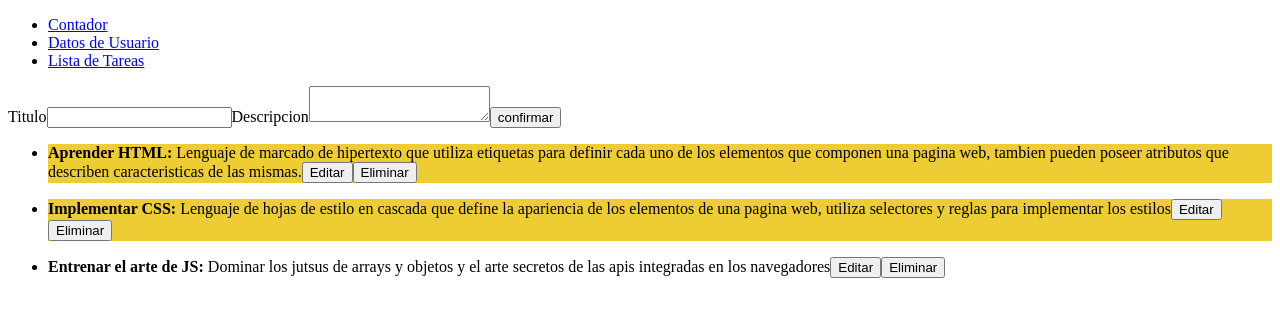
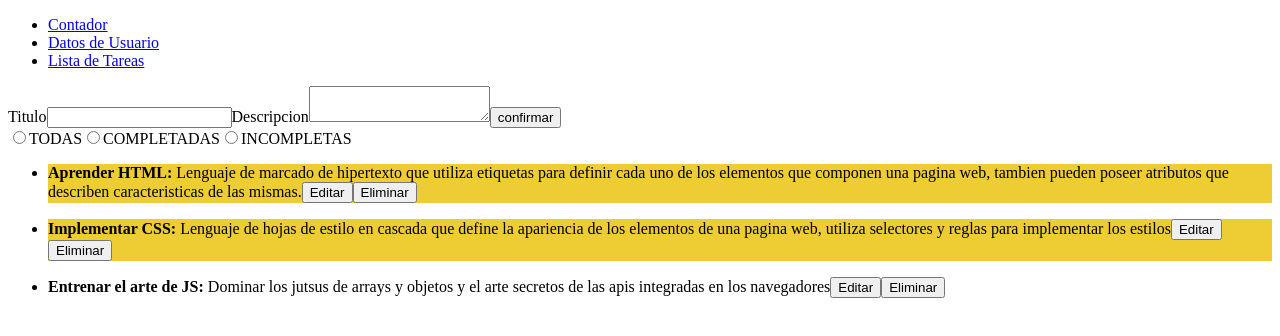
Before and after one commit to fpescar-lxv14/reactjs, a React (Vite) app: page /todos in a window 1280 px wide. Shown: the top 336 px of the page. Built offline with nearby package versions, Linux system fonts and the light colour scheme.

Commit message:
corregir e implementar filtro de tareas

```diff
--- a/src/components/Todos/TodoFilter.jsx
+++ b/src/components/Todos/TodoFilter.jsx
@@ -1,7 +1,18 @@
+import { useDispatch } from "react-redux"
+import { filterTodos, resetFilter } from "../../store/todosSlice"
+
 export default function TodoFilter() {
-
+    const dispatch = useDispatch()
+    const showAll = () => dispatch(resetFilter())
     return (
     <div>
+        <input id="all" onChange={showAll} type="radio" name="filtered" />
+        <label htmlFor="all">TODAS</label>
 
+        <input id="completed" onChange={() => dispatch(filterTodos(true))} type="radio" name="filtered" />
+        <label htmlFor="completed">COMPLETADAS</label>
+
+        <input id="pending" onChange={() => dispatch(filterTodos(false))} type="radio" name="filtered"/>
+        <label htmlFor="pending">INCOMPLETAS</label>
     </div>
 )}
--- a/src/store/todosSlice.jsx
+++ b/src/store/todosSlice.jsx
@@ -15,7 +15,7 @@ export const todosSlice = createSlice({
             s.todos = s.todos.map(item => item.id === id? {...item,...todo } : item)
         },
         filterTodos: (s,a) => {
-            s.filtered = s.todos.filter((item) => item.completed != a.payload
+            s.filtered = s.todos.filter((item) => item.completed == a.payload
         )},
         resetFilter: (s) => { s.filtered = [] } ,
         setCurrent: (s,a) => { s.current = a.payload }
```
